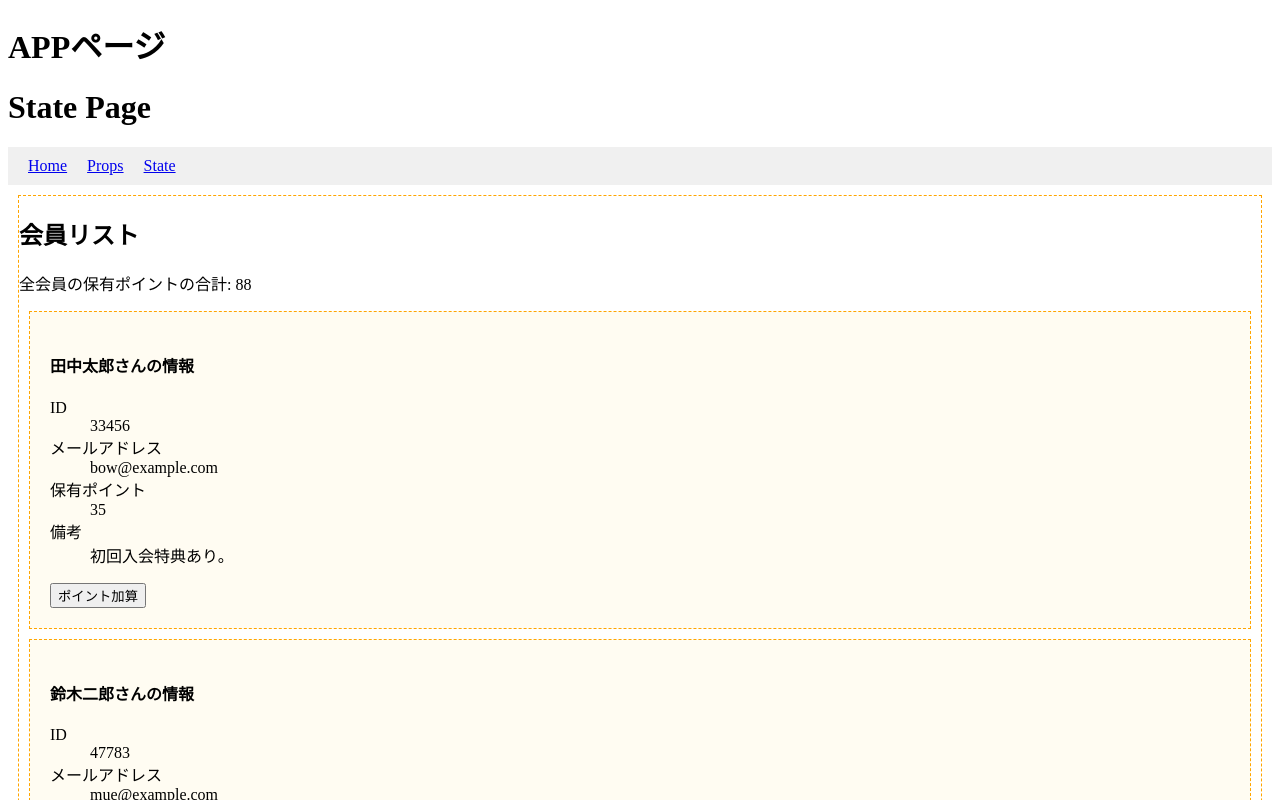
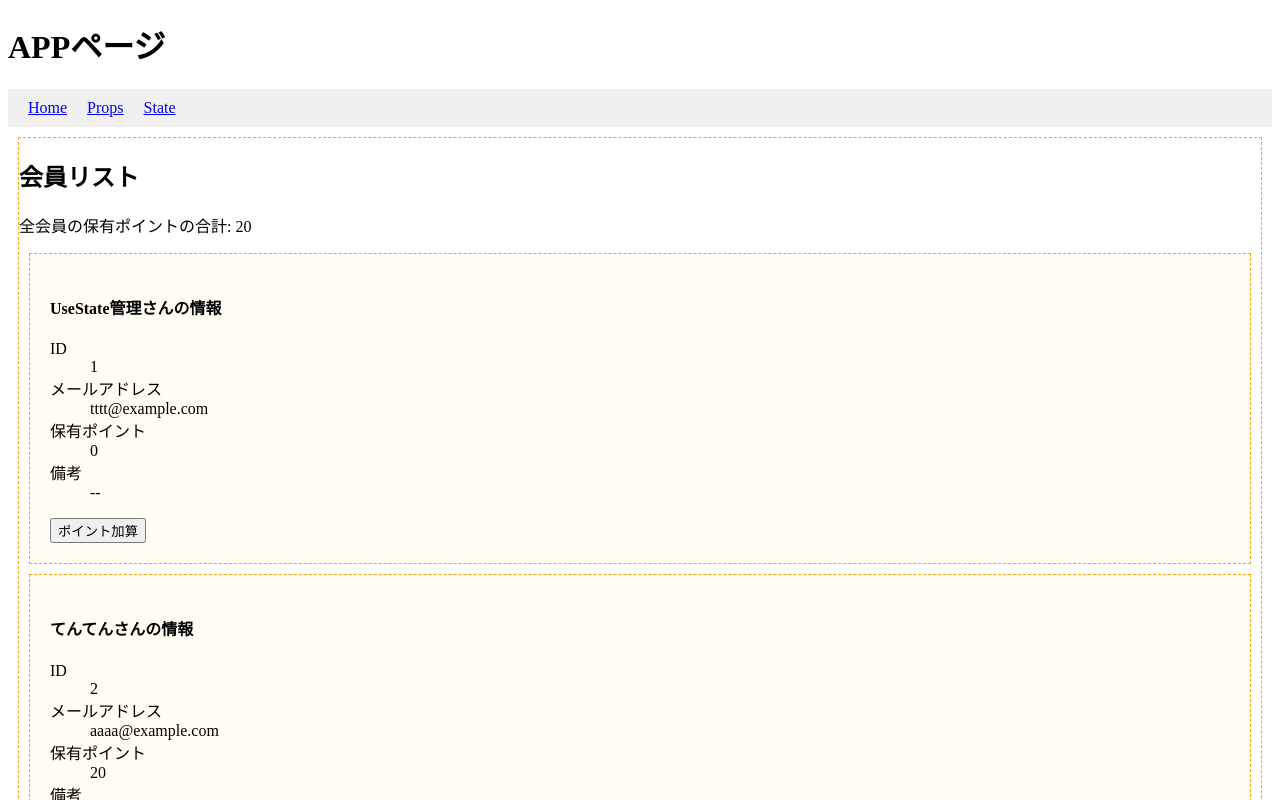
Before and after one commit to mogura7777/nuxt3-demo, a Nuxt app: page /state in a window 1280 px wide. Shown: the top 800 px of the page. Built offline with nearby package versions, Linux system fonts and the light colour scheme.

Commit message:
fix：ステート管理修正

```diff
--- a/app.vue
+++ b/app.vue
@@ -1,5 +1,26 @@
 <!-- @format -->
+<script setup lang="ts">
+import type { Member } from "@/interfaces";
 
+//会員情報リストをステートとして用意。
+useState<Map<number, Member>>("memberList", (): Map<number, Member> => {
+  const memberListInit = new Map<number, Member>();
+  memberListInit.set(1, {
+    id: 1,
+    name: "UseState管理",
+    email: "tttt@example.com",
+    points: 0,
+  });
+  memberListInit.set(2, {
+    id: 2,
+    name: "てんてん",
+    email: "aaaa@example.com",
+    points: 20,
+    note: "初回入会特典あり。",
+  });
+  return memberListInit;
+});
+</script>
 <template>
   <div>
     <h1>APPページ</h1>
--- a/pages/state.vue
+++ b/pages/state.vue
@@ -6,13 +6,6 @@ import type { Member } from "@/interfaces";
 //会員情報リストをステートとして用意。
 useState<Map<number, Member>>("memberList", (): Map<number, Member> => {
   const memberListInit = new Map<number, Member>();
-  memberListInit.set(33456, {
-    id: 33456,
-    name: "田中太郎",
-    email: "bow@example.com",
-    points: 35,
-    note: "初回入会特典あり。",
-  });
   memberListInit.set(47783, {
     id: 47783,
     name: "鈴木二郎",
@@ -24,7 +17,6 @@ useState<Map<number, Member>>("memberList", (): Map<number, Member> => {
 </script>
 
 <template>
-  <h1>State Page</h1>
   <NavBar />
   <StateTheBaseSection />
 </template>
```
